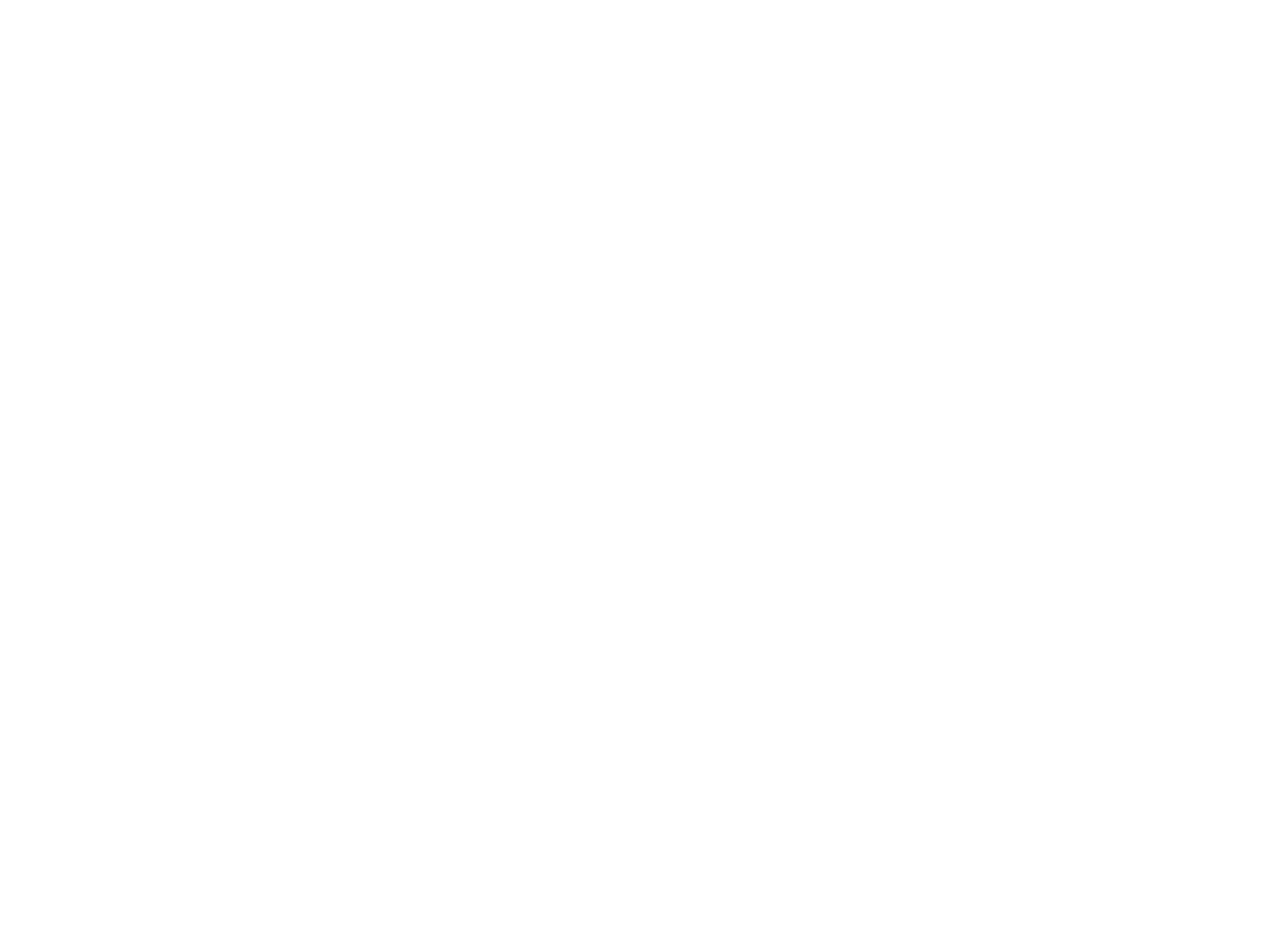
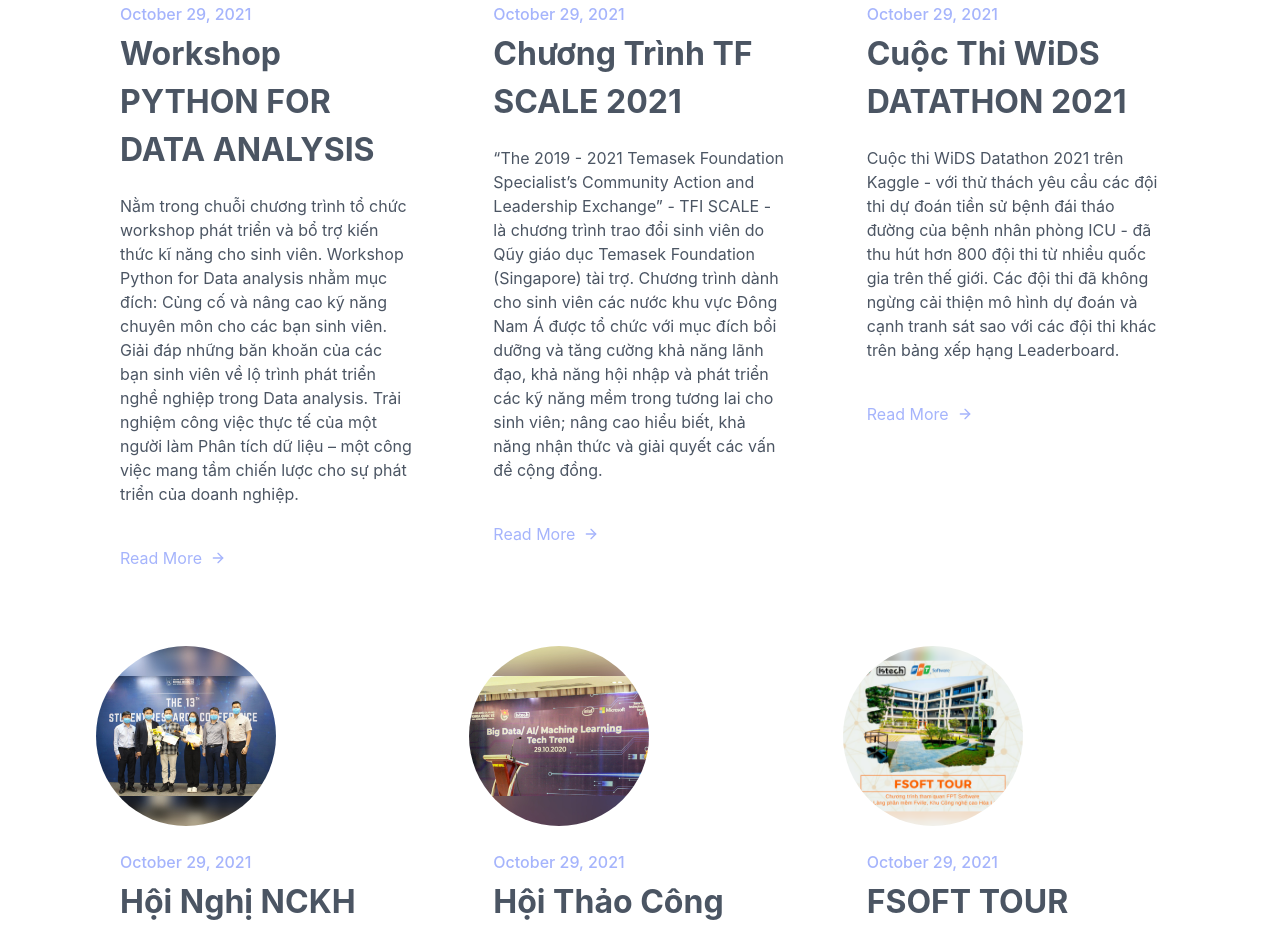
Before and after one commit to VNUIS-ISTECH/istech.vn, a React (Create React App) app: page /workshop in a window 1280 px wide. Shown: the part 820-1754 px from the top of the page. Before the commit the page ends 800 px from the top, so only its background shows below. Built offline with nearby package versions, Linux system fonts and the light colour scheme.

Commit message:
fix router

```diff
--- a/src/App.js
+++ b/src/App.js
@@ -1,10 +1,19 @@
+import { Route, Routes } from "react-router-dom";
 import "./App.css";
+import Activities from "./components/Activities";
+import WsPython from "./components/WsPython";
+
 import View from "./components/Header";
 
 function App() {
   return (
-    <View />
-    //dasda
+    <>
+      <View />
+      <Routes>
+        <Route path="/workshop" element={<Activities />} />
+        <Route path="/workshop/:id" element={<WsPython />} />
+      </Routes>
+    </>
   );
 }
 
--- a/src/components/Activities.js
+++ b/src/components/Activities.js
@@ -1,6 +1,6 @@
 import React from "react";
 import images from "../assets/Photo/Index.js";
-import { Routes, Route, Link } from "react-router-dom";
+import { Link } from "react-router-dom";
 const Activities = () => {
   return (
     <div className=" md:h-full  items-center text-gray-600 w-full bg-blue-700">
@@ -31,12 +31,12 @@
             <h2 class="text-base font-medium text-indigo-300 mb-1">
               October 29, 2021
             </h2>
-            <a
-              href="./WsPython.js"
+            <Link
+              to="/workshop/10"
               className="py-[16px] font-bold text-[32px] "
             >
               Workshop PYTHON FOR DATA ANALYSIS
-            </a>
+            </Link>
             <p className="py-5">
               Nằm trong chuỗi chương trình tổ chức workshop phát triển và bổ trợ
               kiến thức kĩ năng cho sinh viên. Workshop Python for Data analysis
@@ -82,9 +82,12 @@
             <h2 class="text-base font-medium text-indigo-300 mb-1">
               October 29, 2021
             </h2>
-            <a href="/" className="py-[16px] font-bold text-[32px] ">
+            <Link
+              to="/workshop/11"
+              className="py-[16px] font-bold text-[32px] "
+            >
               Chương Trình TF SCALE 2021
-            </a>
+            </Link>
             <p className="py-5">
               “The 2019 - 2021 Temasek Foundation Specialist’s Community Action
               and Leadership Exchange” - TFI SCALE - là chương trình trao đổi
@@ -130,9 +133,9 @@
             <h2 class="text-base font-medium text-indigo-300 mb-1">
               October 29, 2021
             </h2>
-            <a href="/" className="py-[16px] font-bold text-[32px]">
+            <Link to="/workshop/12" className="py-[16px] font-bold text-[32px]">
               Cuộc Thi WiDS DATATHON 2021
-            </a>
+            </Link>
             <p className="py-5">
               Cuộc thi WiDS Datathon 2021 trên Kaggle - với thử thách yêu cầu
               các đội thi dự đoán tiền sử bệnh đái tháo đường của bệnh nhân
@@ -175,9 +178,9 @@
             <h2 class="text-base font-medium text-indigo-300 mb-1">
               October 29, 2021
             </h2>
-            <a href="/" className="py-[16px] font-bold text-[32px]">
+            <Link to="/workshop/13" className="py-[16px] font-bold text-[32px]">
               Hội Nghị NCKH
-            </a>
+            </Link>
             <p className="py-5">
               Tham gia hội nghị nghiên cứu khoa học lần này, các thành viên câu
               lạc bộ công nghệ thông tin ISTECH đã có 3 đề tài nghiên cứu tham
@@ -218,9 +221,9 @@
             <h2 class="text-base font-medium text-indigo-300 mb-1">
               October 29, 2021
             </h2>
-            <a href="/" className="py-[16px] font-bold text-[32px]">
+            <Link to="/workshop/14" className="py-[16px] font-bold text-[32px]">
               Hội Thảo Công Nghệ
-            </a>
+            </Link>
             <p className="py-5">
               Dự án nằm trong chuỗi hoạt động kết nối, chia sẻ: hội thảo công
               nghệ về AI, Machine Learning, Big Data với các ông lớn trong lĩnh
@@ -261,9 +264,9 @@
             <h2 class="text-base font-medium text-indigo-300 mb-1">
               October 29, 2021
             </h2>
-            <a href="/" className="py-[16px] font-bold text-[32px]">
+            <Link to="/workshop/15" className="py-[16px] font-bold text-[32px]">
               FSOFT TOUR
-            </a>
+            </Link>
             <p className="py-5">
               Chương trình tham quan, khám phá môi trường làm việc của công ty
               FPT Software tại Khu công nghệ cao Hòa Lạc dành riêng cho các bạn
--- a/src/components/WsPython.js
+++ b/src/components/WsPython.js
@@ -21,7 +21,7 @@
           <img
             src={images.ws4_1}
             className="rounded-lg py-8 Colored shadow hover:scale-90
-            duration-700 flex items-center w-full"
+            transition duration-700 ease-in-out flex items-center w-full"
           ></img>
           <div className="pt-20">
             <h2 className="font-bold text-[19px] pb-[30px]">
@@ -50,7 +50,7 @@
             <img
               src={images.ws4_2}
               className="rounded-lg py-8 Colored shadow hover:scale-90
-            duration-700 flex items-center w-full"
+            transition duration-700 ease-in-out flex items-center w-full"
             ></img>
             <p className="leading-7 italic pt-12">
               “Trong bài báo, đã khám phá và đề xuất quy trình để giải quyết
@@ -81,7 +81,7 @@
             <img
               src={images.ws4_3}
               className="rounded-lg py-8 Colored shadow hover:scale-90
-            duration-700 flex items-center w-full"
+            transition duration-700 ease-in-out  flex items-center w-full"
             ></img>
             <p className="leading-7 italic pt-12">
               “ Nhóm đã phát triển một hệ thống xử lý tập trung vào tính năng
@@ -110,7 +110,7 @@
             <img
               src={images.ws4_4}
               className="rounded-lg py-8 Colored shadow hover:scale-90
-            duration-700 flex items-center w-full"
+            transition duration-700 ease-in-out flex items-center w-full"
             ></img>
             <p className="leading-7 italic pt-12">
               “Mô hình “Hàng đổi hàng” không phải là mới và điều đó diễn ra
```
